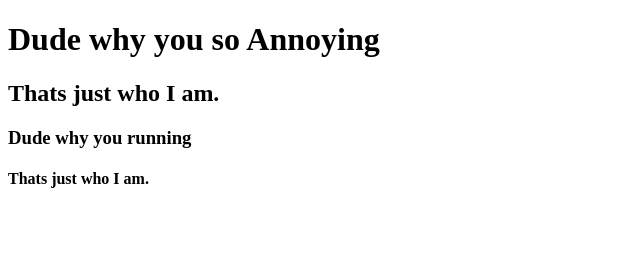
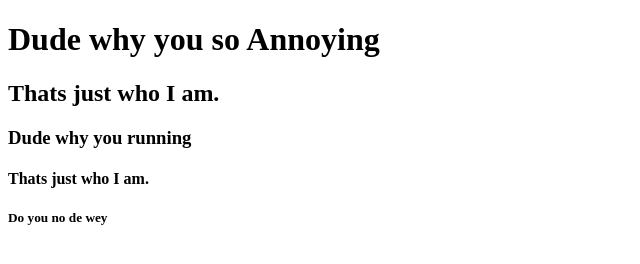
Before and after one commit to orovinskiy/donut, a plain HTML site: page index.html in a window 1280 px wide. Shown: the full height of the page, 0-640 px from the left. Drawn offline with Linux system fonts and the light colour scheme.

Commit message:
added h5 header

```diff
--- a/index.html
+++ b/index.html
@@ -9,6 +9,7 @@
     <h2>Thats just who I am.</h2>
     <h3>Dude why you running</h3>
     <h4>Thats just who I am.</h4>
+    <h5>Do you no de wey</h5>
 
 </body>
 </html>
```
